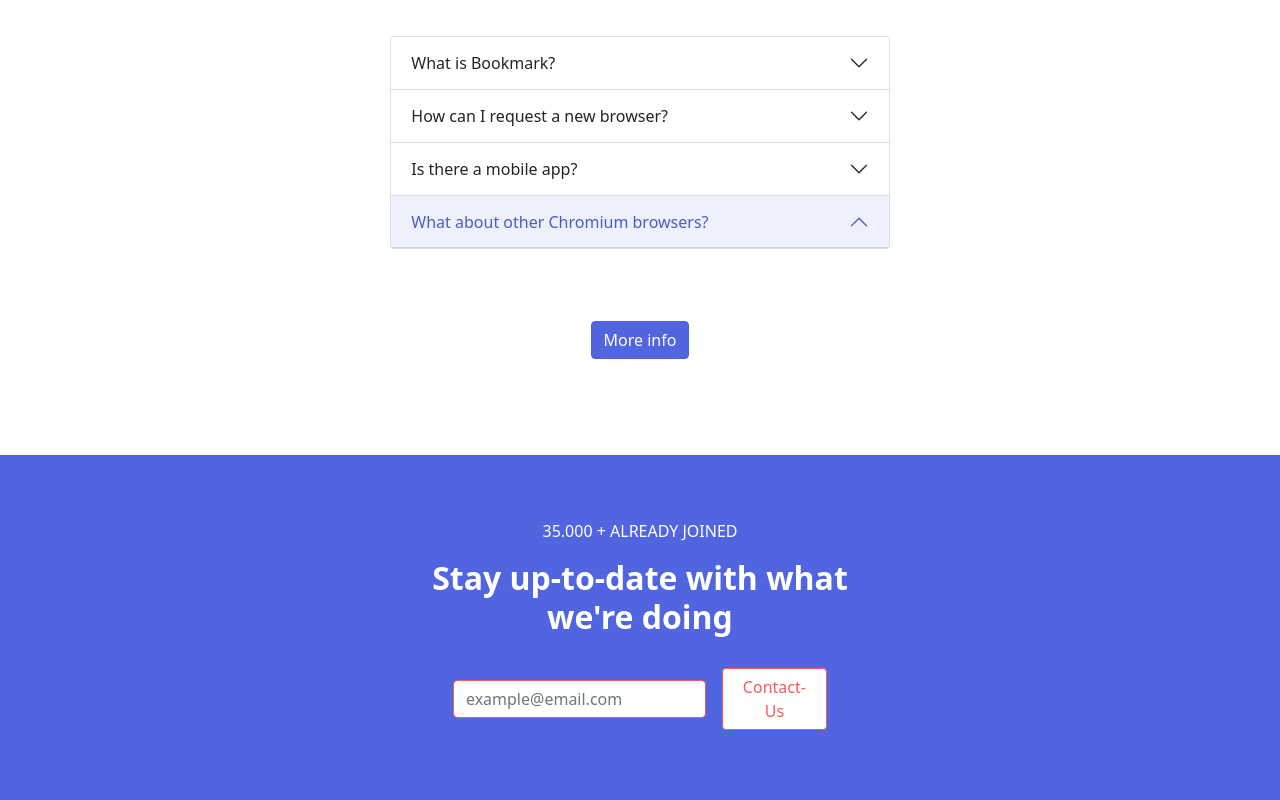
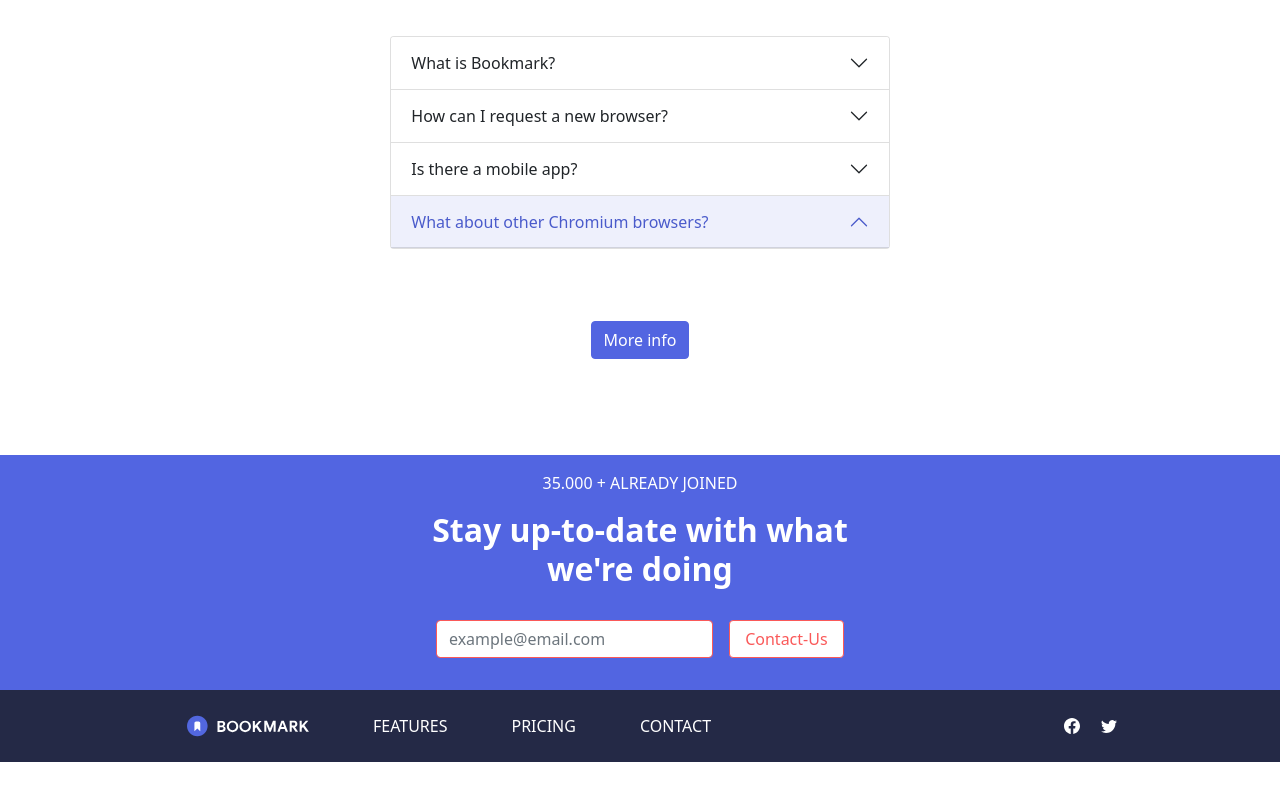
Before and after one commit to MAlexGG/ITAcademy-Angular-Mockup2, a website: page index.html in a window 1280 px wide. Shown: the part 2615-3415 px from the top of the page. After the commit the page ends 3377 px from the top, so only its background shows below. Drawn offline with nearby package versions, Linux system fonts and the light colour scheme.

Commit message:
nav bar in footer

```diff
--- a/index.html
+++ b/index.html
@@ -209,7 +209,7 @@
 
         </section>
     </main>
-    <footer class="row justify-content-center text-center bg-primary p-5 mt-5 mx-0">
+    <footer class="row justify-content-center text-center bg-primary mt-5 mx-0">
         <div class="col-12 col-lg-5">
             <p class="text-white m-3">35.000 + ALREADY JOINED</p>
             <h6 class="fs-2 text-white fw-bold m-3">Stay up-to-date with what we're doing</h6>
@@ -218,9 +218,24 @@
                 <button type="submit" class="btn btn-outline-secondary bg-white m-2 col-lg-3 bt-contactus">Contact-Us</button>
             </form>
         </div>
-        <div class="bg-success">
-
-        </div>
+        <nav class="d-flex justify-content-around align-items-center bg-success">
+            <div class="d-flex">
+                <img class="w-25 m-3 px-3" src="./assets/img/logo-bookmark-white.svg" alt="logo bookmark">
+                <ul class="d-flex m-0 p-0 list-unstyled">
+                    <li class="nav-item text-center"><a class="nav-link m-3 text-white" href="#">FEATURES</a></li>
+                    <li class="nav-item text-center"><a class="nav-link m-3 text-white" href="#">PRICING</a></li>
+                    <li class="nav-item text-center"><a class="nav-link m-3 text-white" href="#">CONTACT</a></li>
+                </ul>
+            </div>
+            <div>
+                <svg xmlns="http://www.w3.org/2000/svg" width="16" height="16" fill="white" class="bi bi-facebook m-2" viewBox="0 0 16 16">
+                    <path d="M16 8.049c0-4.446-3.582-8.05-8-8.05C3.58 0-.002 3.603-.002 8.05c0 4.017 2.926 7.347 6.75 7.951v-5.625h-2.03V8.05H6.75V6.275c0-2.017 1.195-3.131 3.022-3.131.876 0 1.791.157 1.791.157v1.98h-1.009c-.993 0-1.303.621-1.303 1.258v1.51h2.218l-.354 2.326H9.25V16c3.824-.604 6.75-3.934 6.75-7.951z"/>
+                </svg>
+                <svg xmlns="http://www.w3.org/2000/svg" width="16" height="16" fill="white" class="bi bi-twitter m-2" viewBox="0 0 16 16">
+                    <path d="M5.026 15c6.038 0 9.341-5.003 9.341-9.334 0-.14 0-.282-.006-.422A6.685 6.685 0 0 0 16 3.542a6.658 6.658 0 0 1-1.889.518 3.301 3.301 0 0 0 1.447-1.817 6.533 6.533 0 0 1-2.087.793A3.286 3.286 0 0 0 7.875 6.03a9.325 9.325 0 0 1-6.767-3.429 3.289 3.289 0 0 0 1.018 4.382A3.323 3.323 0 0 1 .64 6.575v.045a3.288 3.288 0 0 0 2.632 3.218 3.203 3.203 0 0 1-.865.115 3.23 3.23 0 0 1-.614-.057 3.283 3.283 0 0 0 3.067 2.277A6.588 6.588 0 0 1 .78 13.58a6.32 6.32 0 0 1-.78-.045A9.344 9.344 0 0 0 5.026 15z"/>
+                </svg>
+            </div>
+        </nav>
     </footer>
 
     <script type="text/javascript" src="./node_modules/@popperjs/core/dist/umd/popper.min.js"></script>
```
Also changed, not shown: assets/img/logo-bookmark-white.svg (added).
